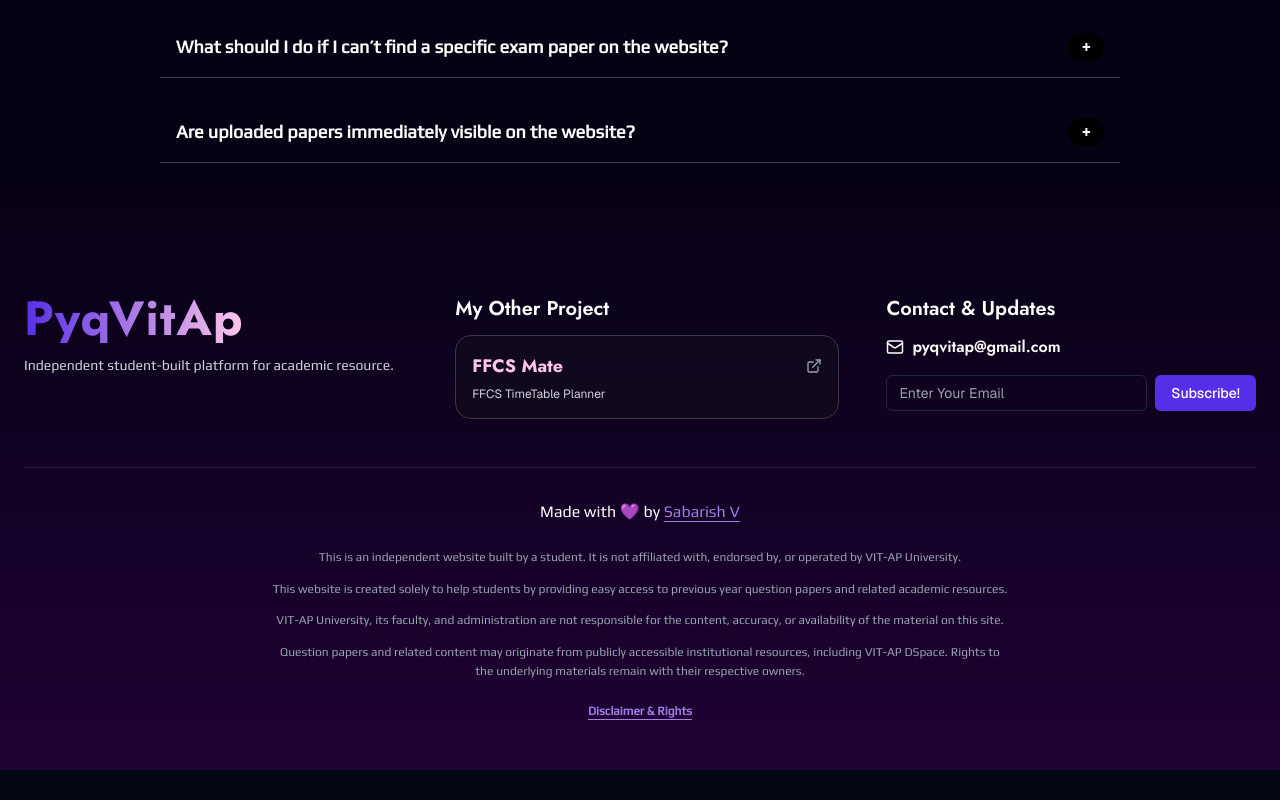
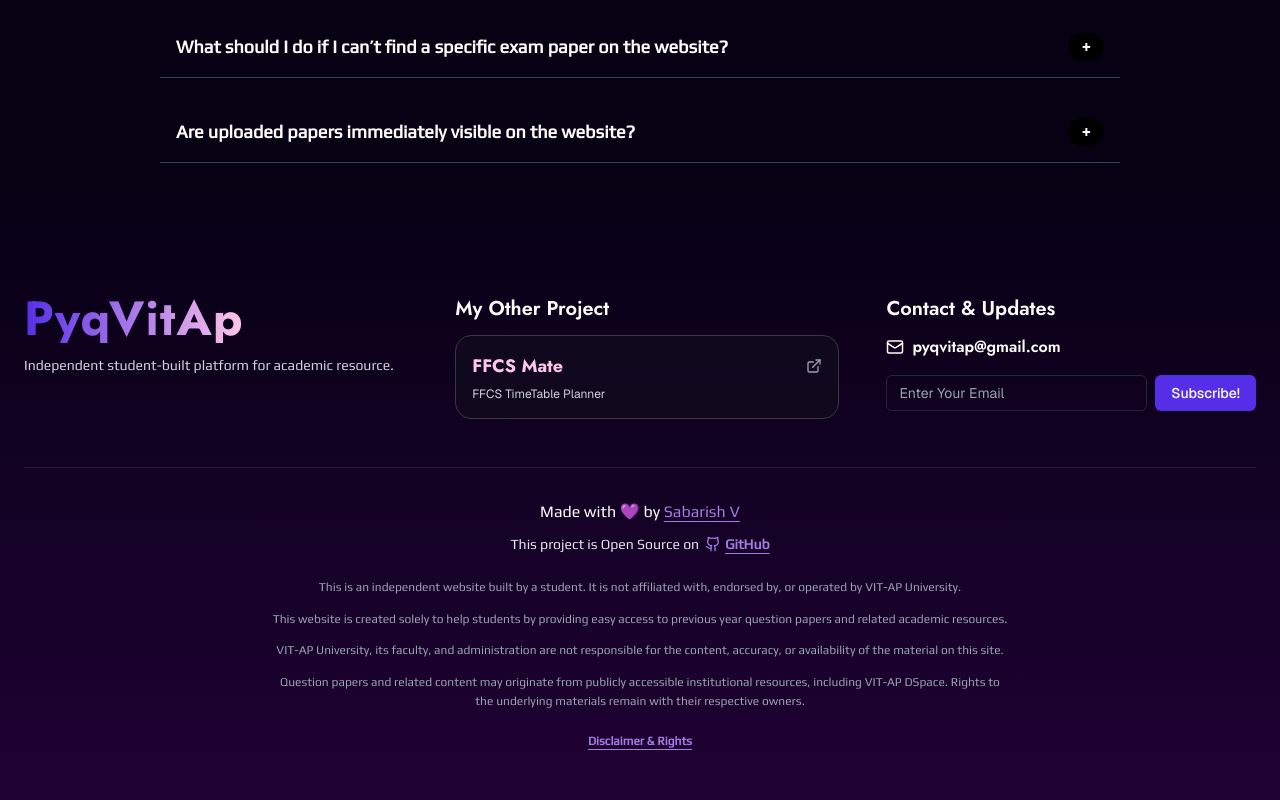
Before and after one commit to sabarishwaran-v/pyqvitap, a Next.js app: page / in a window 1280 px wide. Shown: the part 1947-2747 px from the top of the page. Before the commit the page ends 2717 px from the top, so only its background shows below. Built offline with nearby package versions, Linux system fonts and the light colour scheme; no server answers; the database is empty.

Commit message:
feat: add open source GitHub link to footer

```diff
--- a/src/components/Footer.tsx
+++ b/src/components/Footer.tsx
@@ -4,7 +4,7 @@ import Link from "next/link";
 import { useState } from "react";
 import { Button } from "./ui/button";
 import { Input } from "@/components/ui/input";
-import { Mail, ExternalLink } from "lucide-react";
+import { Mail, ExternalLink, Github } from "lucide-react";
 import toast from "react-hot-toast";
 import type { ApiResponse } from '@/interface'
 
@@ -125,6 +125,22 @@ export default function Footer() {
           </a>
         </p>
 
+        {/* Open Source on GitHub */}
+        <p className="mt-2.5 flex items-center justify-center gap-1.5 text-center font-play text-sm text-gray-800 dark:text-gray-200">
+          <span>This project is Open Source on</span>
+          <a
+            href="https://github.com/sabarishwaran-v/pyqvitap"
+            target="_blank"
+            rel="noopener noreferrer"
+            className="inline-flex items-center gap-1 font-semibold text-[#562EE7] underline underline-offset-4 transition-colors hover:text-[#4531b3] dark:text-[#A47DE5] dark:hover:text-[#FFC6E8]"
+            title="View PyqVitAp on GitHub"
+            aria-label="View PyqVitAp on GitHub"
+          >
+            <Github className="h-4 w-4" />
+            <span>GitHub</span>
+          </a>
+        </p>
+
         {/* Independent Project / Legal Notice */}
         <div className="mx-auto mt-6 max-w-3xl space-y-3 px-4 text-center font-play text-xs leading-relaxed text-gray-700 dark:text-gray-400">
           <p>
```
